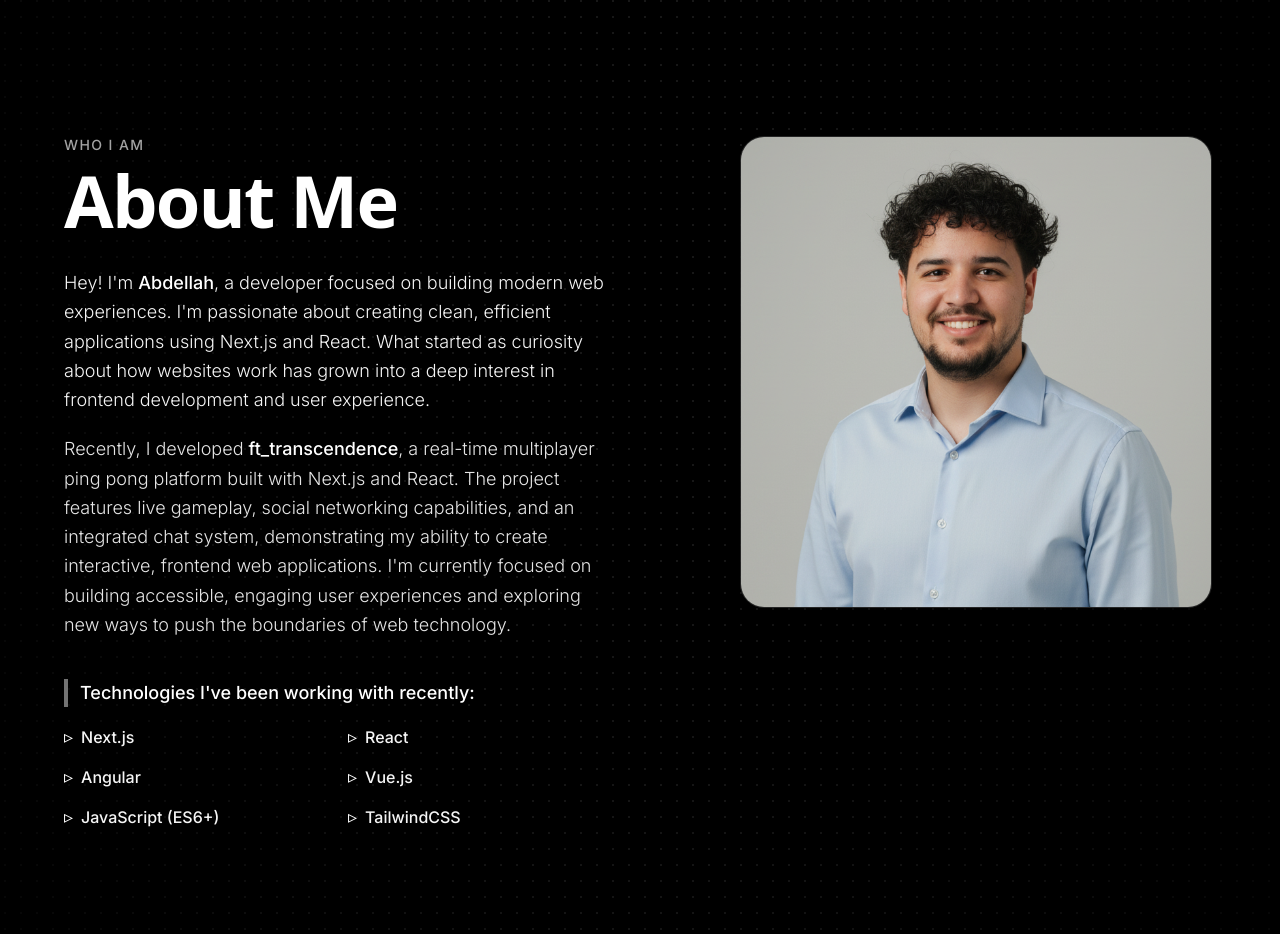
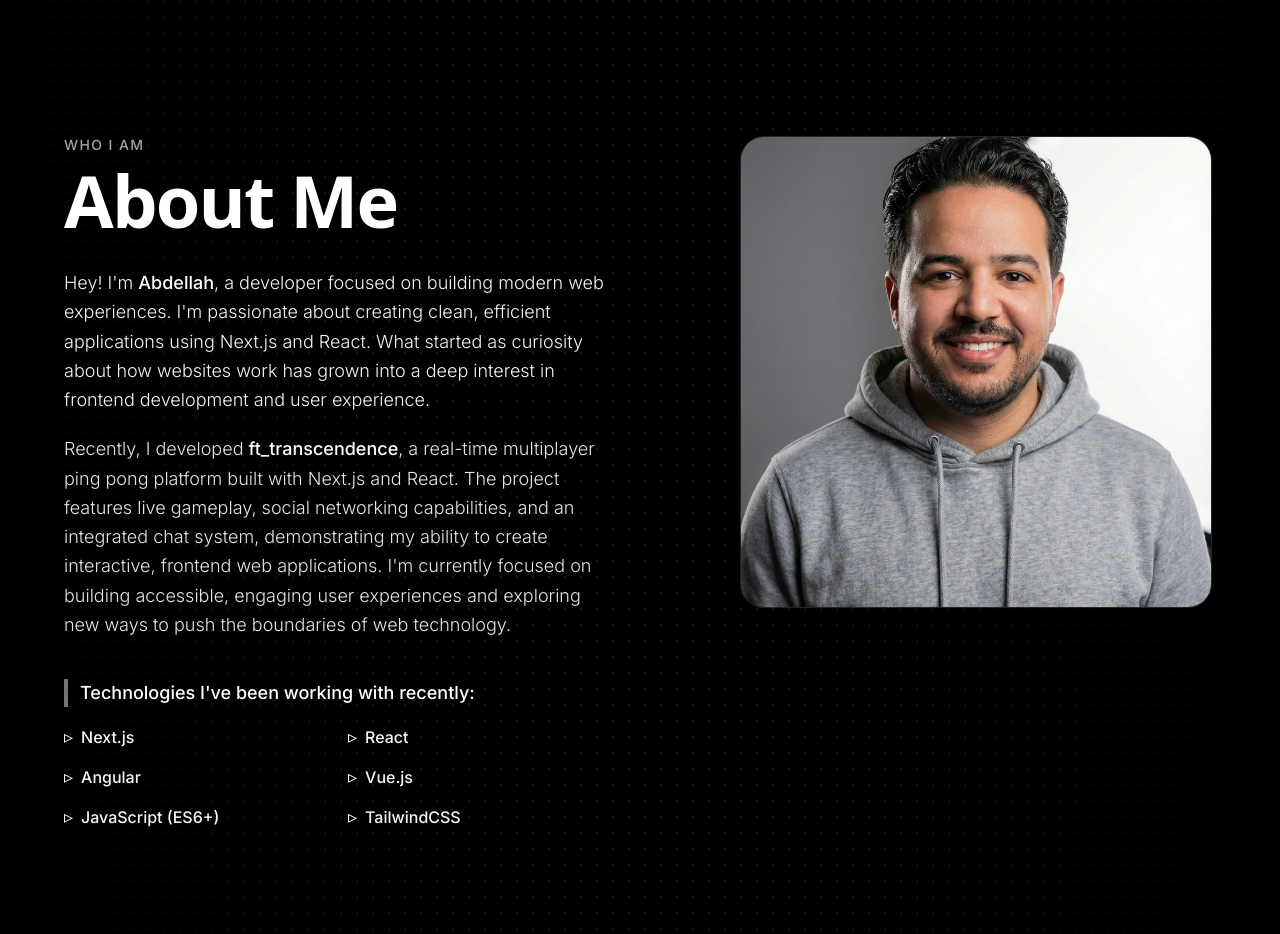
Before and after one commit to knetero/portfolio, a Next.js app: page / in a window 1280 px wide. Shown: the part 2660-3594 px from the top of the page. Built offline with nearby package versions, Linux system fonts and the light colour scheme; no server answers; what @openrouter/ai-sdk-provider, tailwindcss-motion would draw is missing.

Commit message:
added:new picture

```diff
--- a/src/components/about.jsx
+++ b/src/components/about.jsx
@@ -151,7 +151,7 @@ export default function About() {
                 {/* Image container with overflow hidden */}
                 <div className="absolute inset-0 rounded-3xl overflow-hidden border border-white/10">
                   <Image
-                    src="/Images/MYPIC.png"
+                    src="/Images/MYPIC.jpeg"
                     alt="Abdellah - Web Developer"
                     width={480}
                     height={480}
```
Also changed, not shown: public/Images/MYPIC.jpeg (added).
